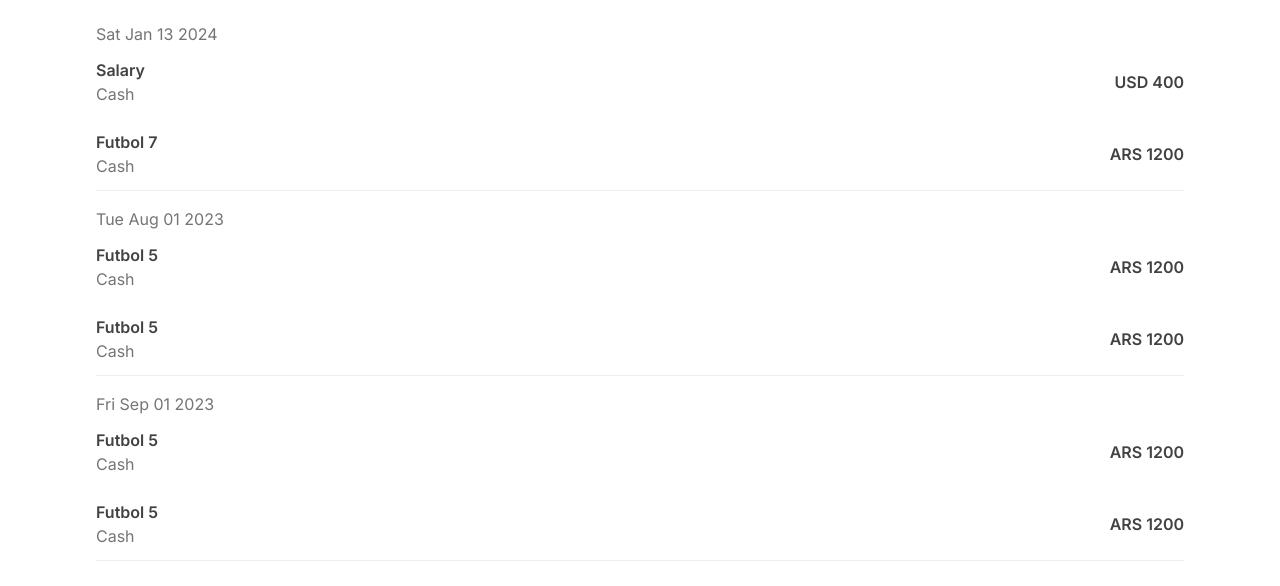
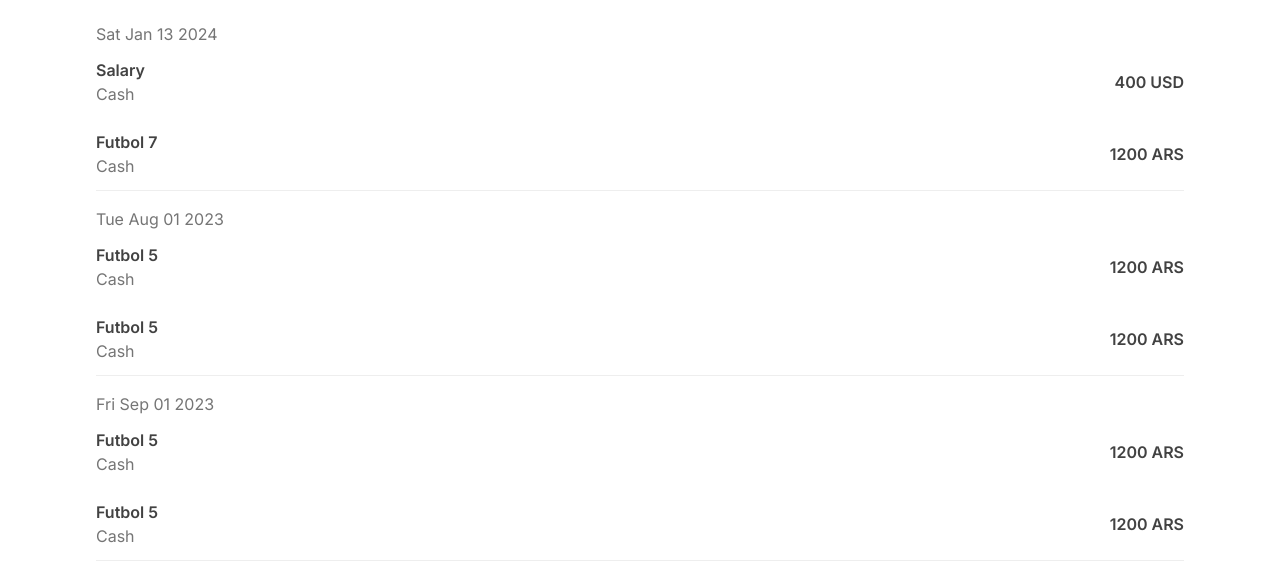
Before and after one commit to jonathanduran7/manager-web-front, a Next.js app: page /movements in a window 1280 px wide. Shown: the part 238-824 px from the top of the page. Built offline with nearby package versions, Linux system fonts and the light colour scheme.

Commit message:
Swap currency and amount in Movements component

```diff
--- a/src/app/movements/page.tsx
+++ b/src/app/movements/page.tsx
@@ -123,7 +123,7 @@
                                             <p className="text-gray-600">{registro.account}</p>
                                         </div>
                                         <div>
-                                            <p className="text-gray-800 font-semibold">{registro.currency} {registro.amount}</p>
+                                            <p className="text-gray-800 font-semibold">{registro.amount} {registro.currency}</p>
                                         </div>
                                     </div>
                                 ))}
```
